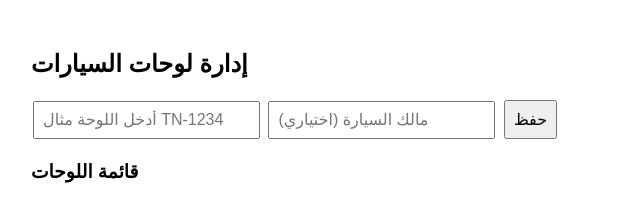
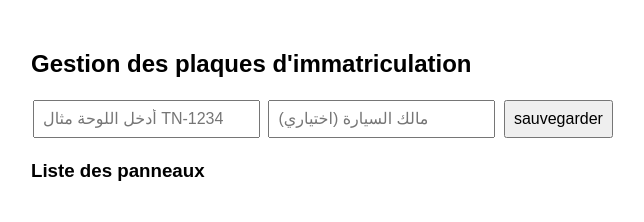
Before and after one commit to skander3/anpr-system1, a plain HTML site: page index.html in a window 1280 px wide. Shown: the whole page, without its empty margins (209-853 px from the left). Drawn offline with Linux system fonts and the light colour scheme; no server answers.

```diff
--- a/index.html
+++ b/index.html
@@ -3,7 +3,7 @@
 <head>
   <meta charset="utf-8">
   <meta name="viewport" content="width=device-width, initial-scale=1">
-  <title>Ferme Ajeb - Plates Manager</title>
+  <title> Plates Manager</title>
   <style>
     body { font-family: Arial; max-width:800px; margin:20px auto; padding:10px; }
     input, button, select { padding:8px; font-size:16px; margin:2px; }
@@ -12,18 +12,19 @@
   </style>
 </head>
 <body>
-  <h2>إدارة لوحات السيارات</h2>
+  <h2>Gestion des plaques d'immatriculation</h2>
 
   <form id="plateForm">
     <input id="plateInput" placeholder="أدخل اللوحة مثال TN-1234" required>
     <input id="ownerInput" placeholder="مالك السيارة (اختياري)">
-    <button type="submit">حفظ</button>
+    <button type="submit">sauvegarder
+</button>
   </form>
 
   <div id="msg"></div>
 
   <div id="platesList">
-    <h3>قائمة اللوحات</h3>
+    <h3>Liste des panneaux</h3>
     <div id="list"></div>
   </div>
 
```
